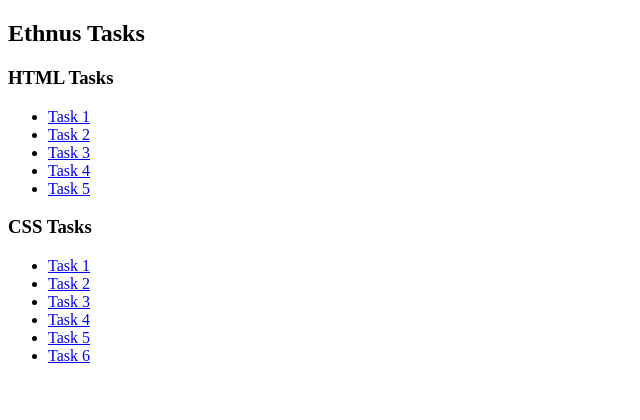
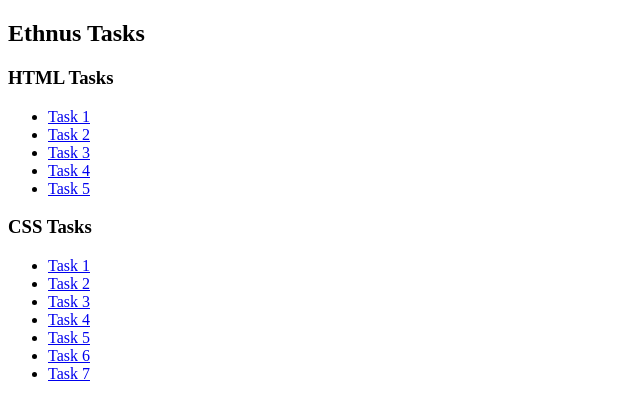
Before and after one commit to AdityaDeshmukh1/Ethnus-MERN-FS, a plain HTML site: page index.html in a window 1280 px wide. Shown: the full height of the page, 0-640 px from the left. Drawn offline with Linux system fonts and the light colour scheme.

Commit message:
Edit index.html

```diff
--- a/index.html
+++ b/index.html
@@ -23,6 +23,7 @@
         <li><a href="./Tasks/CSS/task4/task4.html">Task 4</a></li>
         <li><a href="./Tasks/CSS/task5/task5.html">Task 5</a></li>
         <li><a href="./Tasks/CSS/task6/task6.html">Task 6</a></li>
+        <li><a href="./Tasks/CSS/task7/task7.html">Task 7</a></li>
     </ul>
 </body>
 </html>
```
Also changed, not shown: 1 other file.
